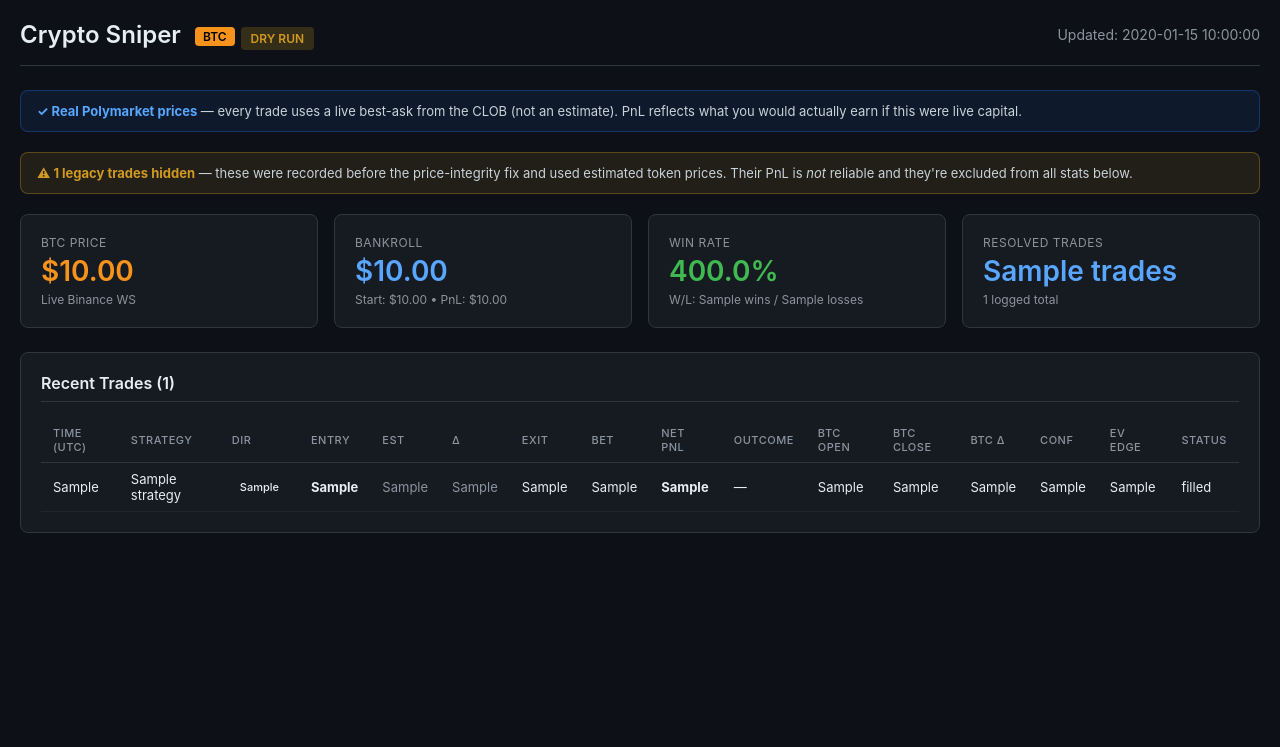
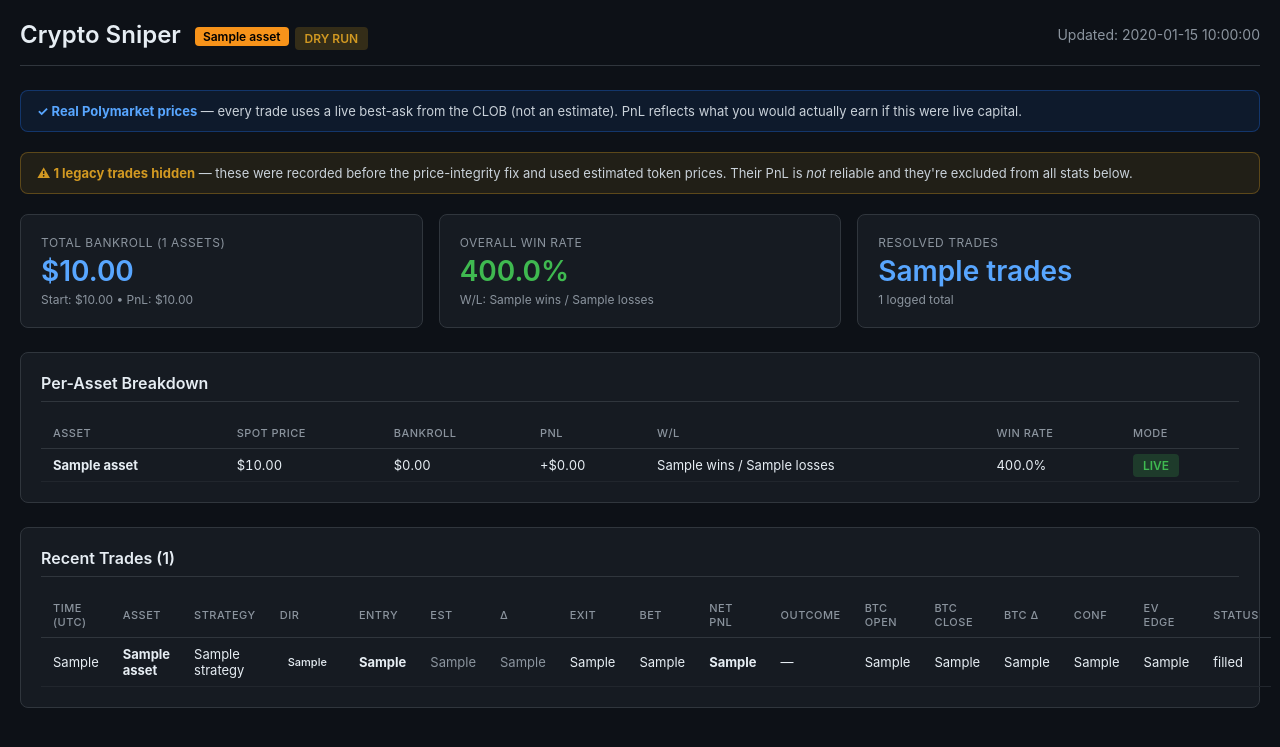
Before and after one commit to CAIOdaigle/polymarket-bot, a Flask app: template services/crypto_sniper/crypto_sniper/dashboard/templates/dashboard.html in a window 1280 px wide. Shown: the top 747 px of the page. Run offline with Flask 3, Linux system fonts and the light colour scheme; the template is opened without the code that fills it: most values are stand-ins (such as "Sample title", 1, 10 or a date in 2020).

Commit message:
Multi-asset sniper: add ETH, parameterize by SNIPER_ASSET
Splits the crypto sniper into one container per underlying asset.
Compose now runs two:
  crypto-sniper-btc  — BTC, hosts the multi-asset dashboard on 5051
  crypto-sniper-eth  — ETH, stats-only

Config changes:
- SniperConfig gains an `asset` field (BTC/ETH/SOL supported)
- SNIPER_ASSET env var overrides the YAML asset
- binance_symbol + WS URL auto-derived from asset if not set
- MarketDiscovery takes a slug_prefix arg (btc-updown-5m / eth-updown-5m)
- Runner uses asset-aware order_ids: "sniper-<asset>-<ts>-<strat>"
- condition_id: "<asset>-5m-<ts>"
- Per-asset stats JSON: sniper_stats_<asset>.json
- Dashboard aggregates all stats files it finds, shows per-asset breakdown
- Legacy BTC-only rows (no asset segment in order_id) are treated as BTC

start.sh: RUN_DASHBOARD=0 skips the Flask server (ETH container).

Docker image is built once by the BTC service and reused by ETH via `image:`.

Co-Authored-By: Claude Opus 4.6 (1M context) <noreply@anthropic.com>

```diff
--- a/services/crypto_sniper/config/default.yaml
+++ b/services/crypto_sniper/config/default.yaml
@@ -1,3 +1,7 @@
+# Which underlying asset to snipe. Supported: BTC, ETH, SOL.
+# Can be overridden via SNIPER_ASSET env var.
+asset: BTC
+
 strategies:
   ta_sniper: true
   oracle_sniper: false  # enable after validation
--- a/services/crypto_sniper/crypto_sniper/dashboard/app.py
+++ b/services/crypto_sniper/crypto_sniper/dashboard/app.py
@@ -13,7 +13,10 @@ from flask import Flask, jsonify, render_template
 # Writable data dir (shared volume in Docker)
 DATA_DIR = Path(os.environ.get("SNIPER_DATA_DIR", "/app/data"))
 DB_PATH = DATA_DIR / "bot.db"
-STATS_PATH = DATA_DIR / "sniper_stats.json"
+
+# Assets supported by the multi-asset dashboard. Each asset writes its own
+# sniper_stats_{asset}.json snapshot from the runner process.
+SUPPORTED_ASSETS = ["BTC", "ETH", "SOL"]
 
 app = Flask(__name__, template_folder=str(Path(__file__).parent / "templates"))
 
@@ -41,7 +44,7 @@ def _get_recent_trades(limit: int = 50) -> list[dict]:
                       placed_at, btc_open, btc_close, outcome, pnl_usd,
                       exit_price, estimated_price
                FROM orders
-               WHERE (order_id LIKE 'sniper-%' OR condition_id LIKE 'btc-%')
+               WHERE order_id LIKE 'sniper-%'
                  AND estimated_price IS NOT NULL
                ORDER BY placed_at DESC LIMIT ?""",
             (limit,),
@@ -57,12 +60,20 @@ def _get_recent_trades(limit: int = 50) -> list[dict]:
                 else "—"
             )
 
-            # Extract strategy from order_id: "sniper-<window_ts>-<strategy>"
+            # Extract asset + strategy from order_id.
+            # New format:    "sniper-<asset>-<window_ts>-<strategy>"  (4+ parts)
+            # Legacy format: "sniper-<window_ts>-<strategy>"          (3 parts)
             oid = t.get("order_id") or ""
-            if oid.startswith("sniper-"):
-                parts = oid.split("-", 2)
-                t["strategy"] = parts[2] if len(parts) > 2 else "unknown"
+            parts = oid.split("-") if oid.startswith("sniper-") else []
+            if len(parts) >= 4 and not parts[1].isdigit():
+                t["asset"] = parts[1].upper()
+                t["strategy"] = "-".join(parts[3:]) or "unknown"
+            elif len(parts) >= 3:
+                # legacy BTC-only rows
+                t["asset"] = "BTC"
+                t["strategy"] = "-".join(parts[2:]) or "unknown"
             else:
+                t["asset"] = "?"
                 t["strategy"] = "—"
 
             # Direction display
@@ -136,24 +147,59 @@ def _get_recent_trades(limit: int = 50) -> list[dict]:
         conn.close()
 
 
-def _get_stats() -> dict:
-    """Read runtime stats snapshot written by StrategyRunner."""
-    if STATS_PATH.exists():
+def _get_all_stats() -> list[dict]:
+    """Return a per-asset stats snapshot for every runner that is writing a
+    sniper_stats_{asset}.json file. Unknown assets are silently ignored.
+    """
+    out: list[dict] = []
+    for asset in SUPPORTED_ASSETS:
+        path = DATA_DIR / f"sniper_stats_{asset.lower()}.json"
+        if not path.exists():
+            continue
         try:
-            return json.loads(STATS_PATH.read_text())
+            data = json.loads(path.read_text())
+            data.setdefault("asset", asset)
+            out.append(data)
         except Exception:
-            pass
+            continue
+
+    # Legacy single-file fallback (pre-multi-asset)
+    if not out:
+        legacy = DATA_DIR / "sniper_stats.json"
+        if legacy.exists():
+            try:
+                data = json.loads(legacy.read_text())
+                data.setdefault("asset", "BTC")
+                out.append(data)
+            except Exception:
+                pass
+    return out
+
+
+def _aggregate_stats(per_asset: list[dict]) -> dict:
+    """Sum-up view across all assets for the header cards."""
+    if not per_asset:
+        return {
+            "bankroll": 0.0, "starting_bankroll": 0.0, "pnl": 0.0,
+            "trades": 0, "wins": 0, "losses": 0, "win_rate": 0.0,
+            "dry_run": True, "asset_count": 0,
+        }
+    total_bankroll = sum(s.get("bankroll", 0) for s in per_asset)
+    starting = sum(s.get("starting_bankroll", 0) for s in per_asset)
+    wins = sum(s.get("wins", 0) for s in per_asset)
+    losses = sum(s.get("losses", 0) for s in per_asset)
+    trades = sum(s.get("trades", 0) for s in per_asset)
+    total = wins + losses
     return {
-        "bankroll": 0.0,
-        "starting_bankroll": 0.0,
-        "pnl": 0.0,
-        "trades": 0,
-        "wins": 0,
-        "losses": 0,
-        "win_rate": 0.0,
-        "btc_price": None,
-        "dry_run": True,
-        "updated_at": None,
+        "bankroll": round(total_bankroll, 2),
+        "starting_bankroll": round(starting, 2),
+        "pnl": round(total_bankroll - starting, 2),
+        "trades": trades,
+        "wins": wins,
+        "losses": losses,
+        "win_rate": (wins / total) if total else 0.0,
+        "dry_run": any(s.get("dry_run", True) for s in per_asset),
+        "asset_count": len(per_asset),
     }
 
 
@@ -194,17 +240,19 @@ def _get_legacy_count() -> int:
 @app.route("/")
 def dashboard():
     trades = _get_recent_trades(50)
-    stats = _get_stats()
+    per_asset_stats = _get_all_stats()
+    totals = _aggregate_stats(per_asset_stats)
     trade_count = _get_trade_count()
     legacy_count = _get_legacy_count()
 
     return render_template(
         "dashboard.html",
         trades=trades,
-        stats=stats,
+        stats=totals,
+        per_asset=per_asset_stats,
         trade_count=trade_count,
         legacy_count=legacy_count,
-        is_live=not stats.get("dry_run", True),
+        is_live=not totals.get("dry_run", True),
         now=datetime.now(timezone.utc).strftime("%Y-%m-%d %H:%M:%S UTC"),
     )
 
@@ -216,7 +264,10 @@ def api_trades():
 
 @app.route("/api/stats")
 def api_stats():
-    return jsonify(_get_stats())
+    return jsonify({
+        "totals": _aggregate_stats(_get_all_stats()),
+        "per_asset": _get_all_stats(),
+    })
 
 
 if __name__ == "__main__":
--- a/services/crypto_sniper/crypto_sniper/dashboard/templates/dashboard.html
+++ b/services/crypto_sniper/crypto_sniper/dashboard/templates/dashboard.html
@@ -3,7 +3,7 @@
 <head>
     <meta charset="UTF-8">
     <meta name="viewport" content="width=device-width, initial-scale=1.0">
-    <title>Crypto Sniper Dashboard</title>
+    <title>Crypto Sniper Dashboard — Multi-Asset</title>
     <meta http-equiv="refresh" content="15">
     <style>
         * { margin: 0; padding: 0; box-sizing: border-box; }
@@ -112,7 +112,8 @@
 <body>
     <div class="header">
         <h1>
-            Crypto Sniper <span class="tag">BTC</span>
+            Crypto Sniper
+            {% for a in per_asset %}<span class="tag">{{ a.asset }}</span>{% endfor %}
             {% if is_live %}
                 <span class="status-live">LIVE</span>
             {% else %}
@@ -137,14 +138,7 @@
 
     <div class="cards">
         <div class="card">
-            <div class="label">BTC Price</div>
-            <div class="value orange">
-                {% if stats.btc_price %}${{ "{:,.2f}".format(stats.btc_price) }}{% else %}—{% endif %}
-            </div>
-            <div class="sub">Live Binance WS</div>
-        </div>
-        <div class="card">
-            <div class="label">Bankroll</div>
+            <div class="label">Total Bankroll ({{ stats.asset_count }} assets)</div>
             <div class="value {% if stats.pnl > 0 %}green{% elif stats.pnl < 0 %}red{% else %}blue{% endif %}">
                 ${{ "%.2f"|format(stats.bankroll) }}
             </div>
@@ -154,7 +148,7 @@
             </div>
         </div>
         <div class="card">
-            <div class="label">Win Rate</div>
+            <div class="label">Overall Win Rate</div>
             <div class="value {% if stats.win_rate >= 0.55 %}green{% elif stats.win_rate >= 0.45 %}yellow{% else %}red{% endif %}">
                 {{ "%.1f"|format(stats.win_rate * 100) }}%
             </div>
@@ -167,6 +161,44 @@
         </div>
     </div>
 
+    {% if per_asset %}
+    <div class="section">
+        <h2>Per-Asset Breakdown</h2>
+        <table>
+            <thead>
+                <tr>
+                    <th>Asset</th>
+                    <th>Spot Price</th>
+                    <th>Bankroll</th>
+                    <th>PnL</th>
+                    <th>W/L</th>
+                    <th>Win Rate</th>
+                    <th>Mode</th>
+                </tr>
+            </thead>
+            <tbody>
+            {% for a in per_asset %}
+                <tr>
+                    <td><strong>{{ a.asset }}</strong></td>
+                    <td class="mono">
+                        {% if a.spot_price %}${{ "{:,.2f}".format(a.spot_price) }}
+                        {% elif a.btc_price %}${{ "{:,.2f}".format(a.btc_price) }}
+                        {% else %}—{% endif %}
+                    </td>
+                    <td class="mono">${{ "%.2f"|format(a.bankroll or 0) }}</td>
+                    <td class="mono {% if (a.pnl or 0) > 0 %}green{% elif (a.pnl or 0) < 0 %}red{% endif %}">
+                        {% if (a.pnl or 0) >= 0 %}+{% endif %}${{ "%.2f"|format(a.pnl or 0) }}
+                    </td>
+                    <td class="mono">{{ a.wins or 0 }} / {{ a.losses or 0 }}</td>
+                    <td class="mono">{{ "%.1f"|format((a.win_rate or 0) * 100) }}%</td>
+                    <td>{% if a.dry_run %}<span class="status-dry">DRY</span>{% else %}<span class="status-live">LIVE</span>{% endif %}</td>
+                </tr>
+            {% endfor %}
+            </tbody>
+        </table>
+    </div>
+    {% endif %}
+
     <div class="section">
         <h2>Recent Trades ({{ trades|length }})</h2>
         {% if trades %}
@@ -174,6 +206,7 @@
                 <thead>
                     <tr>
                         <th>Time (UTC)</th>
+                        <th>Asset</th>
                         <th>Strategy</th>
                         <th>Dir</th>
                         <th title="Real Polymarket best-ask">Entry</th>
@@ -195,6 +228,7 @@
                 {% for t in trades %}
                     <tr>
                         <td class="mono">{{ t.placed_at_fmt }}</td>
+                        <td><strong>{{ t.asset }}</strong></td>
                         <td>{{ t.strategy }}</td>
                         <td><span class="badge {{ t.direction }}">{{ t.side_display }}</span></td>
                         <td class="mono"><strong>{{ t.entry_fmt }}</strong></td>
--- a/services/crypto_sniper/crypto_sniper/main.py
+++ b/services/crypto_sniper/crypto_sniper/main.py
@@ -27,6 +27,11 @@ logger = logging.getLogger(__name__)
 async def run() -> None:
     config = load_sniper_config()
     setup_logging(config.logging)
+
+    logger.info(
+        "Crypto Sniper starting — asset=%s, slug_prefix=%s, binance=%s",
+        config.asset, config.slug_prefix, config.feeds.binance_symbol,
+    )
 
     # Safety check
     if not config.trading.dry_run:
```
Also changed, not shown: docker-compose.yml (+20 -1 lines), services/crypto_sniper/crypto_sniper/config.py (+50 -4 lines), services/crypto_sniper/crypto_sniper/market/discovery.py (+8 -3 lines), services/crypto_sniper/crypto_sniper/runner.py (+12 -6 lines), 1 other file.
